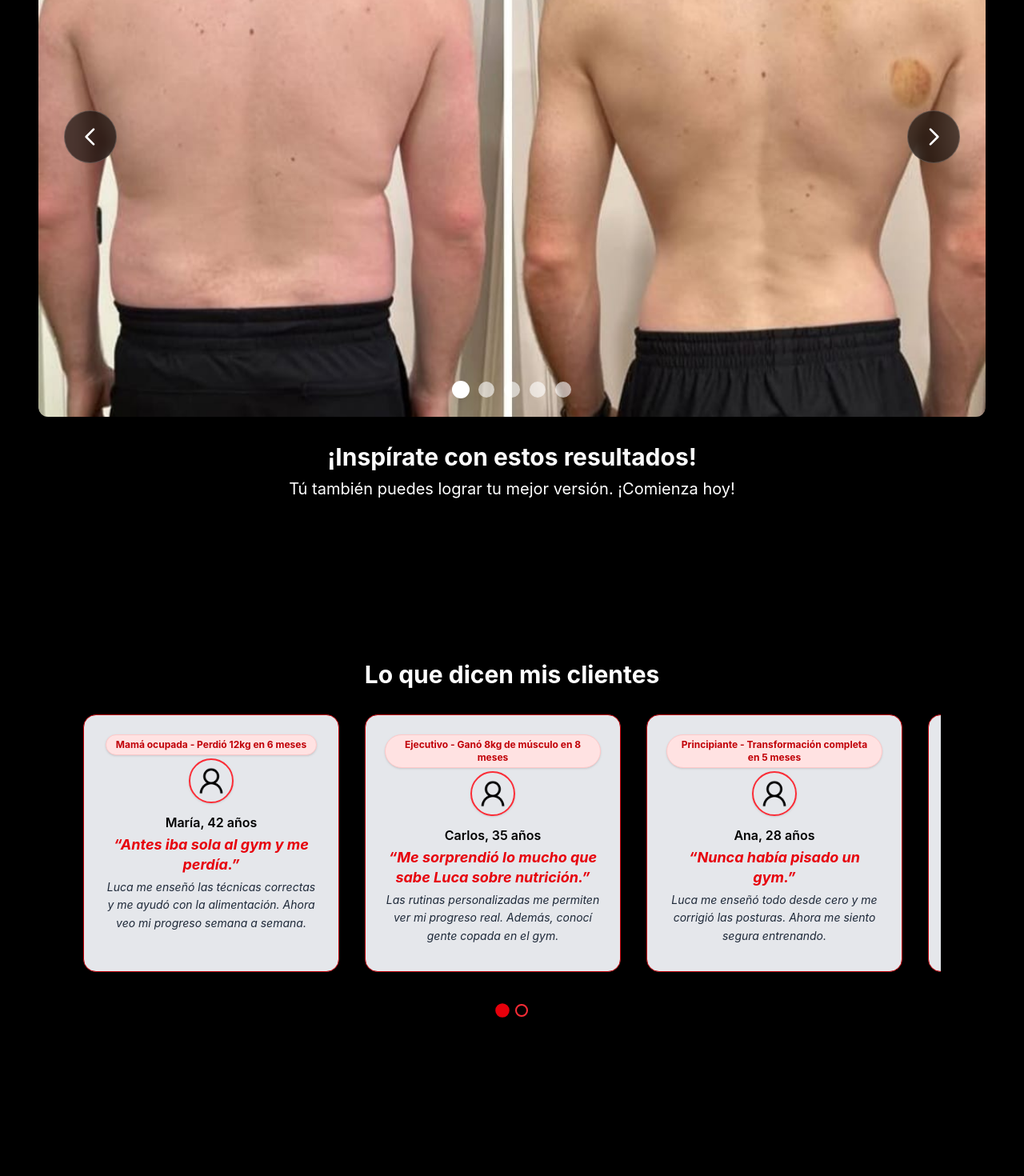
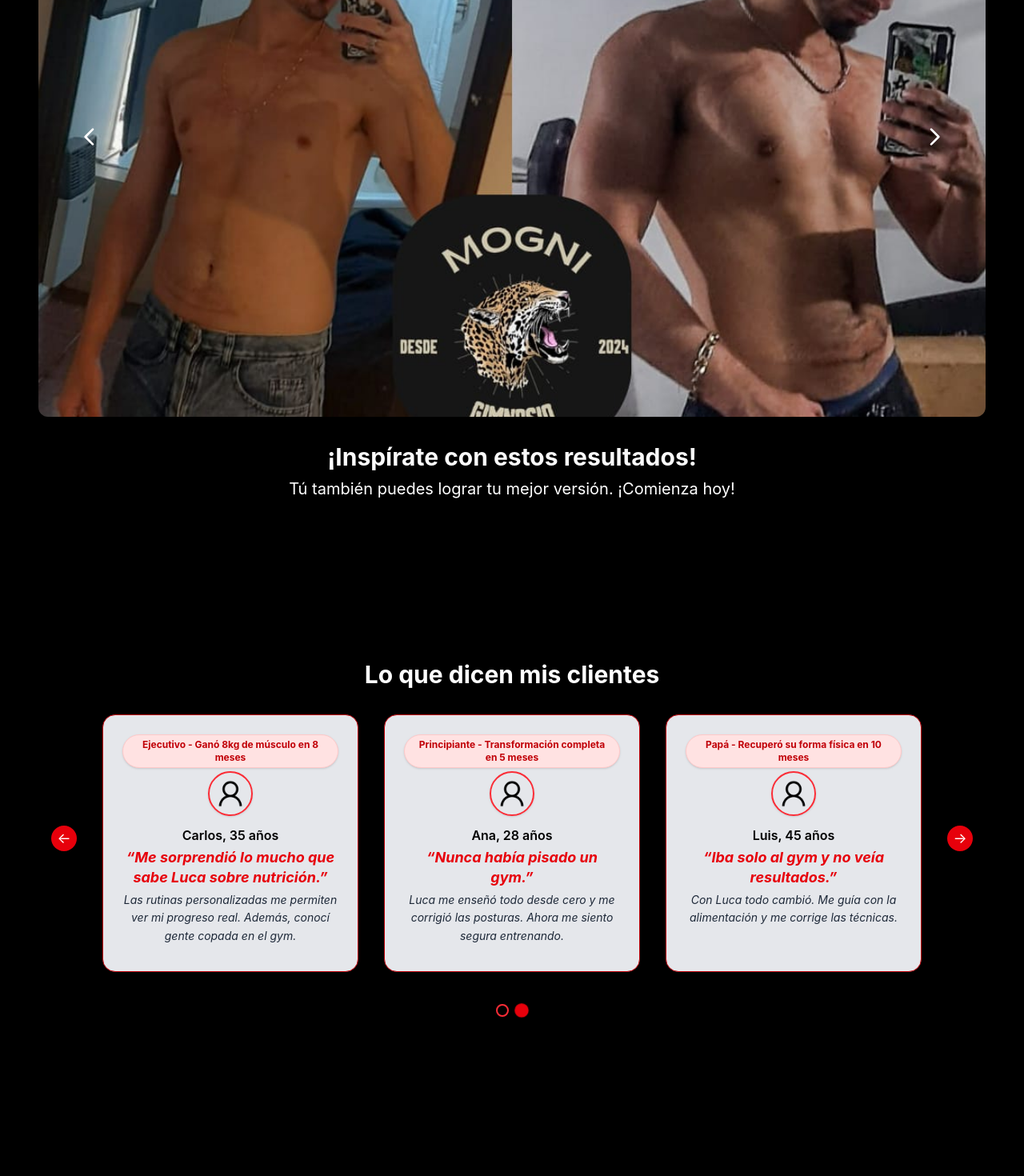
Before and after one commit to Demian-Contini/Gym-web, a Next.js app: page / in a window 1280 px wide. Shown: the part 1120-2590 px from the top of the page at 80% size. Built offline with nearby package versions, Linux system fonts and the light colour scheme.

Commit message:
arreglos de sliders

```diff
--- a/src/app/globals.css
+++ b/src/app/globals.css
@@ -30,3 +30,11 @@ body {
   color: var(--foreground);
   font-family: 'Inter', 'Segoe UI', Arial, Helvetica, sans-serif;
 }
+
+.hide-scrollbar {
+  scrollbar-width: none; /* Firefox */
+  -ms-overflow-style: none; /* IE 10+ */
+}
+.hide-scrollbar::-webkit-scrollbar {
+  display: none; /* Chrome/Safari/Webkit */
+}
--- a/src/components/ImageCarousel.tsx
+++ b/src/components/ImageCarousel.tsx
@@ -2,7 +2,7 @@
 // ---------- Seccion Carousel ----------
 'use client';
 
-import { useState } from 'react';
+import { useState, useRef, useEffect } from 'react';
 import Image from 'next/image';
 
 interface ImageCarouselProps {
@@ -13,20 +13,70 @@ interface ImageCarouselProps {
 
 export default function ImageCarousel({ images, title, description }: ImageCarouselProps) {
   const [currentIndex, setCurrentIndex] = useState(0);
+  const touchStartX = useRef<number | null>(null);
+  const touchEndX = useRef<number | null>(null);
+  const autoplayRef = useRef<NodeJS.Timeout | null>(null);
+  const pauseTimeoutRef = useRef<NodeJS.Timeout | null>(null);
 
-  // Función de auto-play con pausa en interacción
-  // useEffect(() => {
-  //   if (isPaused) return;
-  //   const interval = setInterval(() => {
-  //     setCurrentIndex((prevIndex) => (prevIndex + 1) % images.length);
-  //   }, 5000); // Cambia de imagen cada 5 segundos
-  //   return () => clearInterval(interval);
-  // }, [images.length, isPaused]);
+  // Autoplay: avanza cada 5s, se pausa si el usuario interactúa
+  useEffect(() => {
+    startAutoplay();
+    return () => {
+      stopAutoplay();
+      if (pauseTimeoutRef.current) clearTimeout(pauseTimeoutRef.current);
+    };
+    // eslint-disable-next-line
+  }, [currentIndex, images.length]);
 
-  // Pausa auto-play cuando el usuario interactúa
+  const startAutoplay = () => {
+    stopAutoplay();
+    autoplayRef.current = setInterval(() => {
+      setCurrentIndex((prevIndex) => (prevIndex + 1) % images.length);
+    }, 5000); // ---------> Cambia de imagen cada 5 segundos
+  };
+  const stopAutoplay = () => {
+    if (autoplayRef.current) clearInterval(autoplayRef.current);
+    autoplayRef.current = null;
+  };
+  const pauseAutoplay = () => {
+    stopAutoplay();
+    if (pauseTimeoutRef.current) clearTimeout(pauseTimeoutRef.current);
+    pauseTimeoutRef.current = setTimeout(() => {
+      startAutoplay();
+    }, 3000);
+  };
+
+  // Swipe handlers solo para touch
+  const handleTouchStart = (e: React.TouchEvent) => {
+    touchStartX.current = e.touches[0].clientX;
+  };
+  const handleTouchMove = (e: React.TouchEvent) => {
+    touchEndX.current = e.touches[0].clientX;
+  };
+  const handleTouchEnd = () => {
+    if (touchStartX.current === null || touchEndX.current === null) return;
+    const diff = touchStartX.current - touchEndX.current;
+    if (Math.abs(diff) > 50) {
+      if (diff > 0) {
+        // Swipe izquierda: siguiente
+        setCurrentIndex((prevIndex) =>
+          prevIndex === images.length - 1 ? 0 : prevIndex + 1
+        );
+      } else {
+        // Swipe derecha: anterior
+        setCurrentIndex((prevIndex) =>
+          prevIndex === 0 ? images.length - 1 : prevIndex - 1
+        );
+      }
+      pauseAutoplay();
+    }
+    touchStartX.current = null;
+    touchEndX.current = null;
+  };
+
+  // Pausa autoplay cuando el usuario interactúa con botones
   const handleInteraction = () => {
-    // setIsPaused(true); // Eliminado
-    // setTimeout(() => setIsPaused(false), 3000); // Eliminado
+    pauseAutoplay();
   };
 
   const goToPrevious = () => {
@@ -63,7 +113,12 @@ export default function ImageCarousel({ images, title, description }: ImageCarou
 
       <div className="relative overflow-hidden rounded-xl shadow-2xl">
         {/* Imagen principal */}
-        <div className="relative h-80 md:h-96 lg:h-[600px] xl:h-[700px]">
+        <div
+          className="relative h-80 md:h-96 lg:h-[600px] xl:h-[700px] select-none"
+          onTouchStart={handleTouchStart}
+          onTouchMove={handleTouchMove}
+          onTouchEnd={handleTouchEnd}
+        >
           {images.map((image, index) => (
             <div
               key={index}
@@ -81,6 +136,7 @@ export default function ImageCarousel({ images, title, description }: ImageCarou
                 className="w-full h-full object-cover"
                 priority={index === 0}
                 quality={90}
+                draggable={false}
               />
             </div>
           ))}
@@ -90,10 +146,8 @@ export default function ImageCarousel({ images, title, description }: ImageCarou
         <button
           onClick={goToPrevious}
           className="absolute left-2 md:left-4 lg:left-8 top-1/2 transform -translate-y-1/2
-            bg-black/60 backdrop-blur-sm border border-white/20
             text-white p-2 md:p-3 lg:p-4 rounded-full
-            transition-all duration-300 active:scale-95
-            hover:bg-black/80 hover:scale-110 z-10
+            bg-transparent hover:bg-white/10 transition-all duration-300 active:scale-95 hover:scale-110 z-10
             touch-manipulation"
           aria-label="Imagen anterior"
         >
@@ -105,10 +159,8 @@ export default function ImageCarousel({ images, title, description }: ImageCarou
         <button
           onClick={goToNext}
           className="absolute right-2 md:right-4 lg:right-8 top-1/2 transform -translate-y-1/2
-            bg-black/60 backdrop-blur-sm border border-white/20
             text-white p-2 md:p-3 lg:p-4 rounded-full
-            transition-all duration-300 active:scale-95
-            hover:bg-black/80 hover:scale-110 z-10
+            bg-transparent hover:bg-white/10 transition-all duration-300 active:scale-95 hover:scale-110 z-10
             touch-manipulation"
           aria-label="Siguiente imagen"
         >
@@ -123,23 +175,7 @@ export default function ImageCarousel({ images, title, description }: ImageCarou
           {currentIndex + 1} / {images.length}
         </div>
 
-        {/* Indicador de puntos */}
-        <div className="absolute bottom-4 md:bottom-6 left-1/2 transform -translate-x-1/2 flex space-x-2 md:space-x-3 z-10">
-          {images.map((_, index) => (
-            <button
-              key={index}
-              onClick={() => goToSlide(index)}
-              className={`w-3 h-3 md:w-4 md:h-4 lg:w-5 lg:h-5 rounded-full
-                transition-all duration-300 active:scale-125
-                touch-manipulation ${
-                index === currentIndex
-                  ? 'bg-white scale-110 shadow-lg'
-                  : 'bg-white/60 hover:bg-white/80'
-              }`}
-              aria-label={`Ir a imagen ${index + 1}`}
-            />
-          ))}
-        </div>
+
       </div>
     </div>
   );
--- a/src/components/TestimonialCardSlider.tsx
+++ b/src/components/TestimonialCardSlider.tsx
@@ -14,136 +14,143 @@ function splitComment(comment: string) {
 
 export default function TestimonialCardSlider() {
   const containerRef = useRef<HTMLDivElement>(null);
-  const isProgrammaticScroll = useRef(false); // Flag robusto
+  const intervalRef = useRef<NodeJS.Timeout | null>(null);
+  const resumeTimeoutRef = useRef<NodeJS.Timeout | null>(null);
+  const [currentPage, setCurrentPage] = useState(0);
+  const [cardsPerPage, setCardsPerPage] = useState(1);
 
-  // Estado: índice de la tarjeta activa y si el auto-play está pausado
-  const [current, setCurrent] = useState(0); // Índice de la tarjeta activa
-  const [cardsPerPage, setCardsPerPage] = useState(1);
-  const testimonials = testimonialsData;
-
-  // Solo testimonios válidos
-  const validTestimonials = testimonials.filter(t => t && t.name && t.comment && t.results);
-
-  // Pausa el auto-play por 3 segundos cuando el usuario interactúa (dots o scroll manual)
-  const handleInteraction = () => {
-    // setIsPaused(true); // Eliminar si no se usa
-    setTimeout(() => {
-      // setIsPaused(false); // Eliminar si no se usa
-    }, 3000);
-  };
-
-
-
-  // Detecta cuántas tarjetas caben en pantalla
+  // Calcular cuántas tarjetas entran visibles
   useEffect(() => {
-    function updateCardsPerPage() {
+    const updateCardsPerPage = () => {
       const container = containerRef.current;
-      if (!container) return setCardsPerPage(1);
-      const card = container.querySelector('div[role="card"]');
-      if (!card) return setCardsPerPage(1);
-      const containerWidth = container.offsetWidth;
-      const cardWidth = (card as HTMLElement).offsetWidth;
-      const perPage = Math.max(1, Math.floor(containerWidth / cardWidth));
-      setCardsPerPage(perPage);
-    }
+      if (!container) return;
+      const card = container.querySelector('[role="card"]') as HTMLElement;
+      if (!card) return;
+      const visible = Math.floor(container.clientWidth / card.offsetWidth);
+      setCardsPerPage(visible > 0 ? visible : 1);
+    };
     updateCardsPerPage();
     window.addEventListener('resize', updateCardsPerPage);
     return () => window.removeEventListener('resize', updateCardsPerPage);
   }, []);
 
-  // Calcula el número de páginas
-  const numPages = Math.ceil(validTestimonials.length / cardsPerPage);
-  const currentPage = Math.floor(current / cardsPerPage);
-
-  // Navega a la primera tarjeta de la página seleccionada
-  const goToPage = (pageIdx: number) => {
-    handleInteraction();
-    setCurrent(pageIdx * cardsPerPage);
+  // Actualizar página actual según scroll
+  const handleUserScroll = () => {
+    pauseAutoScroll();
+    updateCurrentPage();
+    resumeTimeoutRef.current = setTimeout(() => {
+      startAutoScroll();
+    }, 2000);
   };
 
-  // Auto-play: avanza automáticamente cada 5 segundos si no está pausado
-  // useEffect(() => {
-  //   if (isPaused) return; // Eliminar si no se usa
-  //   const interval = setInterval(() => {
-  //     console.log('[AUTO-PLAY] Avanza slide', current + 1);
-  //     setCurrent((prev) => (prev + 1) % validTestimonials.length);
-  //   }, 5000);
-  //   return () => clearInterval(interval);
-  // }, [isPaused, validTestimonials.length, current]); // Eliminar si no se usa
-
-  // Centra la tarjeta activa en el contenedor usando scroll horizontal suave
-  // (esto es necesario porque el usuario puede ver varias tarjetas a la vez y hacer scroll manual)
-  const prevCurrent = useRef(current);
-  useEffect(() => {
-    if (prevCurrent.current !== current) {
-      const container = containerRef.current;
-      if (!container) return;
-      const card = container.children[current] as HTMLElement;
-      if (card) {
-        isProgrammaticScroll.current = true; // Desactiva scroll manual
-        console.log('[SCROLL PROG] Centra tarjeta', current);
-        // Calcula la posición horizontal para centrar la tarjeta activa
-        const scrollLeft =
-          card.offsetLeft - (container.offsetWidth / 2 - card.offsetWidth / 2);
-        container.scrollTo({ left: scrollLeft, behavior: 'smooth' });
-        // Espera a que termine la animación antes de volver a permitir scroll manual
-        setTimeout(() => { isProgrammaticScroll.current = false; }, 700);
-      }
-    }
-    prevCurrent.current = current;
-  }, [current]);
-
-  // Cuando el usuario scrollea manualmente, detecta cuál tarjeta está más centrada
-  // y la marca como activa (actualiza el índice)
-  useEffect(() => {
+  const updateCurrentPage = () => {
     const container = containerRef.current;
     if (!container) return;
-    let timeout: NodeJS.Timeout;
-    const onScroll = () => {
-      if (isProgrammaticScroll.current) return; // Ignora scroll programático
-      console.log('[SCROLL MANUAL] Usuario scrollea');
-      // setIsPaused(true); // Eliminar si no se usa
-      clearTimeout(timeout);
-      timeout = setTimeout(() => {
-        // setIsPaused(false); // Eliminar si no se usa
-        // Detecta la tarjeta más centrada en el contenedor
-        const cards = Array.from(container.children) as HTMLElement[];
-        const containerRect = container.getBoundingClientRect();
-        let minDelta = Infinity;
-        let bestIdx = current;
-        cards.forEach((card, idx) => {
-          const rect = card.getBoundingClientRect();
-          const cardCenter = (rect.left + rect.right) / 2;
-          const containerCenter = (containerRect.left + containerRect.right) / 2;
-          const delta = Math.abs(cardCenter - containerCenter);
-          if (delta < minDelta) {
-            minDelta = delta;
-            bestIdx = idx;
-          }
-        });
-        if (bestIdx !== current) {
-          console.log('[SCROLL MANUAL] Actualiza índice a', bestIdx);
-          setCurrent(bestIdx); // Solo actualiza si realmente cambió
-        }
-      }, 800); // Espera a que termine el scroll (debounce aumentado)
+    const scrollLeft = container.scrollLeft;
+    const card = container.querySelector('[role="card"]') as HTMLElement;
+    if (!card) return;
+    const cardWidth = card.offsetWidth + 16; // gap-4 = 16px
+    const page = Math.round(scrollLeft / cardWidth);
+    setCurrentPage(page);
+  };
+
+  // Scroll automático
+  const startAutoScroll = () => {
+    const container = containerRef.current;
+    if (!container) return;
+    let scrollAmount = container.scrollLeft;
+    const scrollStep = 1;
+    const maxScroll = container.scrollWidth - container.clientWidth;
+    if (intervalRef.current) clearInterval(intervalRef.current);
+    intervalRef.current = setInterval(() => {
+      if (!container) return;
+      if (scrollAmount >= maxScroll) {
+        scrollAmount = 0;
+      } else {
+        scrollAmount += scrollStep;
+      }
+      container.scrollTo({
+        left: scrollAmount,
+        behavior: "auto",
+      });
+      updateCurrentPage();
+    }, 30);
+  };
+
+  const pauseAutoScroll = () => {
+    if (intervalRef.current) {
+      clearInterval(intervalRef.current);
+      intervalRef.current = null;
+    }
+    if (resumeTimeoutRef.current) {
+      clearTimeout(resumeTimeoutRef.current);
+      resumeTimeoutRef.current = null;
+    }
+  };
+
+  useEffect(() => {
+    startAutoScroll();
+    const container = containerRef.current;
+    if (!container) return;
+    container.addEventListener("scroll", handleUserScroll, { passive: true });
+    return () => {
+      pauseAutoScroll();
+      if (container) {
+        container.removeEventListener("scroll", handleUserScroll);
+      }
     };
-    container.addEventListener('scroll', onScroll, { passive: true });
-    return () => container.removeEventListener('scroll', onScroll);
-  }, [current]);
+    // eslint-disable-next-line
+  }, []);
 
+  // Función para avanzar o retroceder el slider con flechas
+  const scrollByCards = (direction: 'left' | 'right') => {
+    const container = containerRef.current;
+    if (!container) return;
+    const card = container.querySelector('[role="card"]') as HTMLElement;
+    if (!card) return;
+    const cardWidth = card.offsetWidth + 16; // gap-4 = 16px
+    const scrollAmount = cardWidth * cardsPerPage;
+    container.scrollBy({
+      left: direction === 'left' ? -scrollAmount : scrollAmount,
+      behavior: 'smooth',
+    });
+    setTimeout(updateCurrentPage, 350); // Actualiza el dot después del scroll
+  };
+
+  // Calcular número de páginas
+  const numPages = Math.max(1, Math.ceil(testimonialsData.length / cardsPerPage));
 
   return (
     <div id="testimonios" className="w-full bg-black py-8 md:py-16">
-      <div className="max-w-6xl mx-auto bg-black rounded-2xl p-3 md:p-10">
+      <div className="max-w-6xl mx-auto bg-black rounded-2xl p-3 md:p-10 relative">
         <h2 className="text-xl md:text-3xl font-bold text-white mb-6 md:mb-8 text-center">
           Lo que dicen mis clientes
         </h2>
+        {/* Flechas solo en desktop */}
+        <button
+          type="button"
+          aria-label="Anterior"
+          onClick={() => scrollByCards('left')}
+          className="hidden md:flex items-center justify-center absolute left-0 top-1/2 -translate-y-1/2 z-20 w-8 h-8 rounded-full bg-red-600 text-white hover:bg-red-700 shadow transition-all"
+          style={{ fontSize: 18 }}
+        >
+          &#8592;
+        </button>
+        <button
+          type="button"
+          aria-label="Siguiente"
+          onClick={() => scrollByCards('right')}
+          className="hidden md:flex items-center justify-center absolute right-0 top-1/2 -translate-y-1/2 z-20 w-8 h-8 rounded-full bg-red-600 text-white hover:bg-red-700 shadow transition-all"
+          style={{ fontSize: 18 }}
+        >
+          &#8594;
+        </button>
         <div
           ref={containerRef}
-          className="flex gap-4 md:gap-8 overflow-x-auto pb-4 snap-x scroll-smooth"
+          className="flex gap-4 md:gap-8 overflow-x-auto pb-4 snap-x scroll-smooth hide-scrollbar"
           style={{ scrollBehavior: 'smooth' }}
         >
-          {validTestimonials.map((testimonial) => {
+          {testimonialsData.map((testimonial) => {
             const [main, rest] = splitComment(testimonial.comment);
             return (
               <div
@@ -184,15 +191,12 @@ export default function TestimonialCardSlider() {
         {/* Dots indicator */}
         <div className="flex space-x-2 mt-4 md:mt-6 justify-center">
           {Array.from({ length: numPages }).map((_, pageIdx) => (
-            <button
+            <div
               key={pageIdx}
-              onClick={() => goToPage(pageIdx)}
-              className={`w-3 h-3 md:w-4 md:h-4 rounded-full border-2 transition-all duration-300 active:scale-125
+              className={`w-3 h-3 md:w-4 md:h-4 rounded-full border-2 transition-all duration-300
                 ${pageIdx === currentPage
                   ? 'bg-red-600 border-red-600 scale-110 shadow-lg'
-                  : 'bg-transparent border-red-500 hover:bg-red-200'}
-              `}
-              aria-label={`Ir a página ${pageIdx + 1}`}
+                  : 'bg-transparent border-red-500'}`}
             />
           ))}
         </div>
```
Also changed, not shown: src/app/page.tsx (+2 -5 lines).
